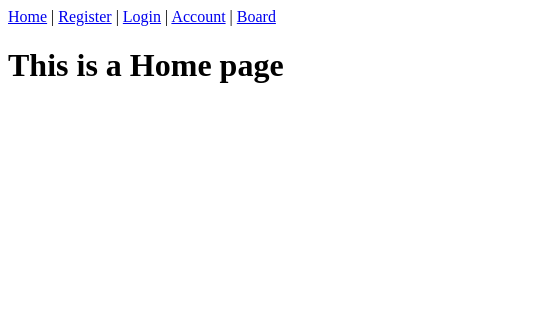
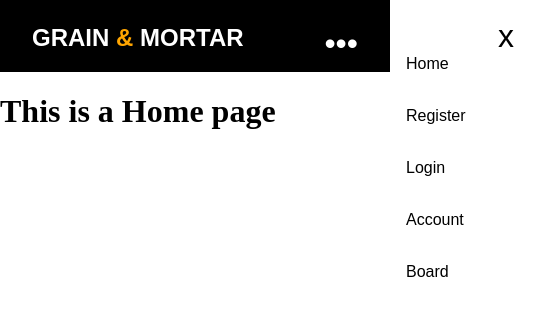
Before and after one commit to SyntraFSD-JS/fep, a Vue app in the folder fep/: page / in a window 390 px wide. Shown: the top 316 px of the page, 546 px wide, since content can reach past the window. Built offline with nearby package versions, Linux system fonts and the light colour scheme.

Commit message:
fep_oef2_20/06/2019

```diff
--- /dev/null
+++ b/fep/src/assets/scroll-mixin.js
@@ -0,0 +1,28 @@
+const scroller = component => {
+  component.screen.scrollPos = window.scrollY;
+};
+
+const scrollMixin = {
+  data() {
+    return {
+      screen: { scrollPos: 0, scrollHeight: 1024, width: 768, height: 1024 },
+    };
+  },
+  mounted() {
+    this.handleScroll();
+    this.screen.width = window.innerWidth;
+    this.screen.height = window.innerHeight;
+    this.screen.scrollHeight = document.body.clientHeight - window.innerHeight;
+    window.addEventListener('scroll', this.handleScroll);
+  },
+  destroyed() {
+    window.removeEventListener('scroll', this.handleScroll);
+  },
+  methods: {
+    handleScroll() {
+      scroller(this);
+    },
+  },
+};
+
+export { scroller, scrollMixin };
--- a/fep/src/components/Header.vue
+++ b/fep/src/components/Header.vue
@@ -1,15 +1,146 @@
 <template>
   <div id="nav">
-    <router-link to="/">Home</router-link> |
-    <router-link to="/register">Register</router-link> |
-    <router-link to="/login">Login</router-link> |
-    <router-link to="/account">Account</router-link> |
-    <router-link to="/board">Board</router-link>
+    <router-link to="/"><h2>GRAIN <span class="other-color">&</span> MORTAR</h2></router-link>
+    <div id ="menuToggle">
+        <input type ="checkbox"/>
+        <span id ="bullets">&#8226;&#8226;&#8226;</span>
+          <div id="subnav">
+            <span id ="crossmark">x</span>
+            <router-link to="/">Home</router-link> |
+            <router-link to="/register">Register</router-link> |
+            <router-link to="/login">Login</router-link> |
+            <router-link to="/account">Account</router-link> |
+            <router-link to="/board">Board</router-link>
+          </div>
+    </div>
   </div>
 </template>
 
 <script>
+  import { scrollMixin} from '@/assets/scroll-mixin'
   export default {
     name: "Header",
+    data() {
+      return { mobileNavOpen: false};
+    },
+    mixins: [ scrollMixin],
+    methods: {
+      clickOpen: function () {
+        this.mobileNavOpen = true;
+      }
+    }
   };
 </script>
+
+<style>
+  body{
+    margin: 0;
+    padding: 0;
+  }
+  h2{
+    margin-left: 1rem;
+  }
+  #nav{
+    font-family: sans-serif;
+    color: white;
+    background-color: black;
+    padding-top: 0.25rem;
+    display: flex;
+    justify-content: space-between;
+    align-items: center;
+    flex-wrap: wrap;
+  }
+  #subnav{
+    margin-right: 2rem;
+    justify-content: flex-end;
+  }
+  a{
+    color: white;
+    margin-left: 1rem;
+    text-decoration: none;
+  }
+  .other-color{
+    color: white;
+  }
+  input {
+    display:none;
+  }
+  #bullets,#crossmark{
+    display: none;
+  }
+
+  @media only screen and (max-width: 740px) {
+    #subnav {
+      margin-right: 0;
+      display: flex;
+      flex-direction: column;
+      justify-content: flex-start;
+      background: white;
+      width: 40vw;
+      padding-top: 1rem;
+      padding-bottom: 1rem;
+      margin-top: -3.75rem;
+      right: 1rem;
+      height: 100%;
+      z-index: 2;
+      transform-origin: 0% 0%;
+      transform:translate(100%,0);
+    }
+    #subnav a{
+      color: black;
+      padding-bottom: 1rem;
+
+    }
+    .other-color{
+      color: orange;
+    }
+    #bullets{
+      display: flex;
+      flex-direction: column;
+      text-align: right;
+      color: white;
+      font-size: 2rem;
+      margin-right: 2rem;
+    }
+    #crossmark{
+      display: flex;
+      flex-direction: column;
+      text-align: right;
+      color: black;
+      font-size: 2rem;
+      margin-right: 2rem;
+    }
+    #menuToggle
+    {
+      display: block;
+      position: absolute;
+      top: 25px;
+      right: 0px;
+
+      z-index: 1;
+
+      -webkit-user-select: none;
+      user-select: none;
+    }
+    #menuToggle input
+    {
+      display: block;
+      opacity: 0;
+      width: 40px;
+      height: 32px;
+      position: absolute;
+      top: -7px;
+      right: 1.5rem;
+
+      cursor: pointer;
+      z-index: 2;
+
+      -webkit-touch-callout: none;
+    }
+    #menuToggle input:checked~ #subnav
+    {
+      transform: none;
+      opacity: 1;
+    }
+  }
+</style>
```
